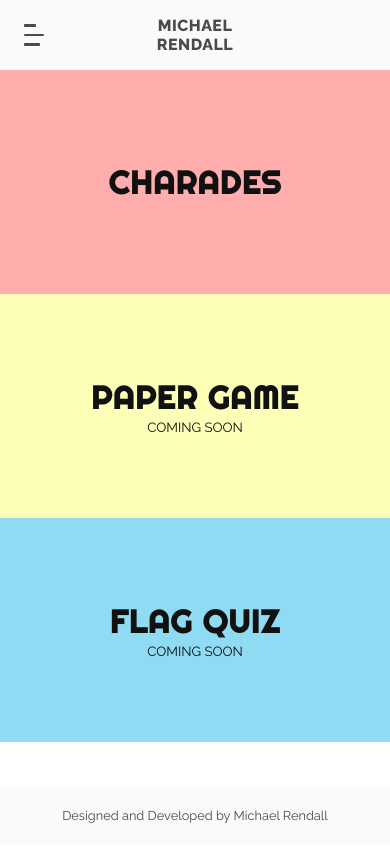
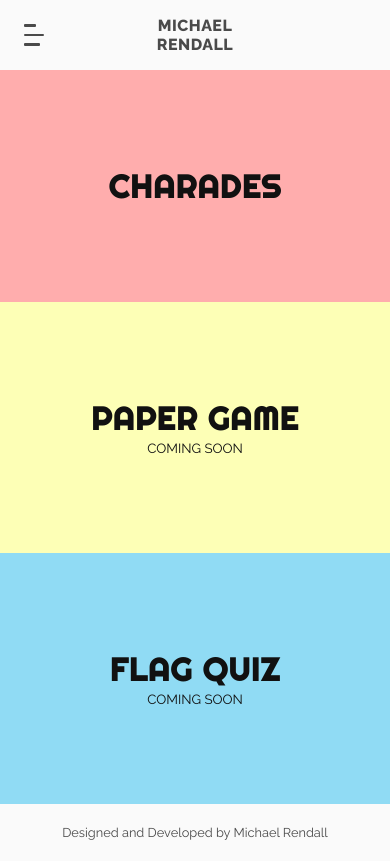
Before and after one commit to MichaelRendall/personal, a React (Create React App) app: page / in a window 390 px wide. Built offline with nearby package versions, Linux system fonts and the light colour scheme.

Commit message:
changed card height to padding (mobile)

```diff
--- a/src/components/UI/Card.module.scss
+++ b/src/components/UI/Card.module.scss
@@ -2,12 +2,11 @@
 
 .card {
   width: 100%;
-  height: 14rem;
   display: flex;
   justify-content: center;
   align-items: center;
   text-align: center;
-  padding: 0;
+  padding: 6rem 0;
   cursor: pointer;
   text-decoration: none;
   transition: $transition-speed;
--- a/src/index.scss
+++ b/src/index.scss
@@ -27,10 +27,6 @@ body {
     "header"
     "main"
     "footer";
-
-  /* @media (min-width: $media-min-width) {
-    grid-template-rows: $header-height-web auto fit-content(8rem);
-  } */
 }
 
 footer {
```
